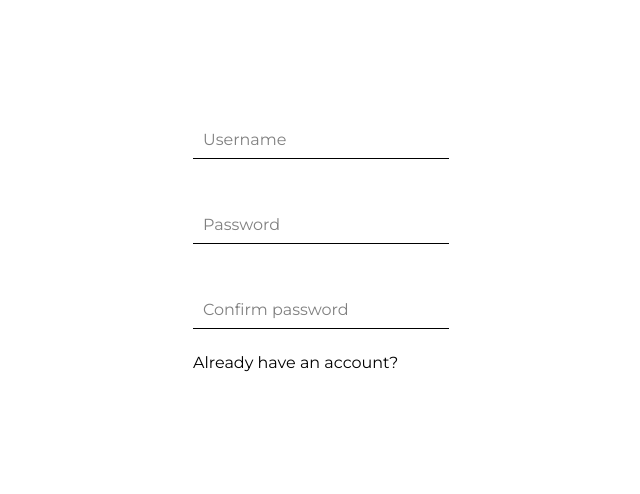
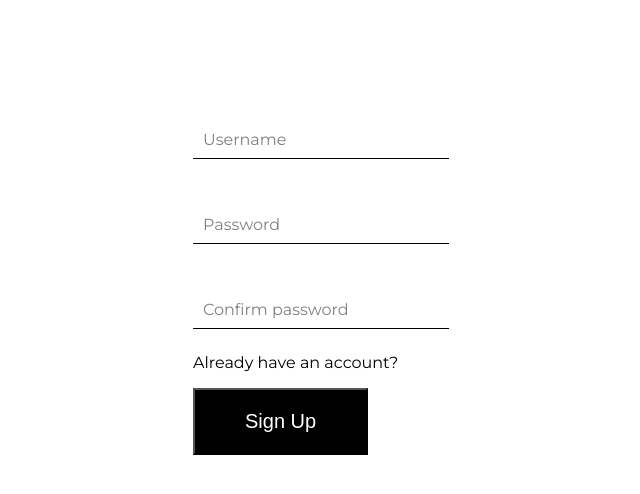
Before and after one commit to tuanminh160302/gfam, a React (Create React App) app: page /login in a window 1280 px wide. Both pictures are taken after a click on the element "Create an account instead". Shown: the top 494 px of the page, without its empty margins (575-1215 px from the left). Built offline with nearby package versions, Linux system fonts and the light colour scheme.

Commit message:
implementing login

```diff
--- a/package.json
+++ b/package.json
@@ -6,6 +6,7 @@
     "@testing-library/jest-dom": "^5.11.4",
     "@testing-library/react": "^11.1.0",
     "@testing-library/user-event": "^12.1.10",
+    "core-js": "^3.19.2",
     "firebase": "^9.6.0",
     "gsap": "^3.8.0",
     "react": "^17.0.2",
--- a/src/components/button/button.component.jsx
+++ b/src/components/button/button.component.jsx
@@ -1,19 +1,21 @@
 import './button.styles.scss';
 
-const Button = ({type, text, background, onClick, color, textSize, padding}) => {
+const Button = ({type, text, background, color, textSize, margin, padding, ...otherProps}) => {
     return (
-        <span
+        <button
             className="button"
             type={type}
             style={{
                     background: `${background}`,
                     color: `${color}`,
                     fontSize: `${textSize}`,
-                    padding: `${padding}`}}
-            onClick={onClick}>
+                    padding: `${padding}`,
+                    margin: `${margin}`
+                }}
+            {...otherProps}>
             {text}
-        </span>
+        </button>
     )
 }
 
-export default Button
+export default Button;
--- a/src/components/button/button.styles.scss
+++ b/src/components/button/button.styles.scss
@@ -8,6 +8,7 @@
     font-weight: 500;
     cursor: pointer;
     transition: .2s;
+    font-size: 1.25rem;
 
     &:hover {
         -webkit-box-shadow: 2px 2px 15px 0px rgba(0,0,0,0.35);
--- a/src/firebase/firebase.init.js
+++ b/src/firebase/firebase.init.js
@@ -1,7 +1,6 @@
 // Import the functions you need from the SDKs you need
 import { initializeApp } from "firebase/app";
-import "firebase/auth";
-import "firebase/firestore";
+import { getAnalytics } from "firebase/analytics";
 // TODO: Add SDKs for Firebase products that you want to use
 // https://firebase.google.com/docs/web/setup#available-libraries
 
@@ -18,5 +17,7 @@ const firebaseConfig = {
 };
 
 // Initialize Firebase
-const app = initializeApp(firebaseConfig);
-const analytics = getAnalytics(app);
+const firebaseApp = initializeApp(firebaseConfig);
+const analytics = getAnalytics(firebaseApp);
+
+export default firebaseApp;
--- a/src/form-input/form-input.component.jsx
+++ b/src/form-input/form-input.component.jsx
@@ -1,14 +1,15 @@
 import './form-input.styles.scss';
 
-const FormInput = ({ type, labelText, onChange, value, inputStyle, name }) => {
+const FormInput = ({ type, labelText, onChange, value, inputStyle, name, ...otherProps}) => {
     return (
         <div className='group'>
-            <input className={`input-field ${inputStyle}`} type={type} onChange={onChange} name={name} required/>
+            <input className={`input-field ${inputStyle}`} type={type} onChange={onChange} name={name} {...otherProps}/>
             {
                 labelText ?
                 (<label className={`${value.length ? 'shrink' : ''} input-label`}>{labelText}</label>)
                 : null
             }
+
         </div>
     )
 }
--- a/src/pages/login-page/login-page.component.jsx
+++ b/src/pages/login-page/login-page.component.jsx
@@ -1,4 +1,4 @@
-import { useRef, useState } from 'react';
+import { useRef } from 'react';
 import './login-page.styles.scss';
 import FormInput from '../../form-input/form-input.component';
 
@@ -8,38 +8,54 @@ import Button from '../../components/button/button.component';
 
 import gsap from 'gsap';
 
-const LoginPage = ({email, password, setData}) => {
+import firebaseApp from '../../firebase/firebase.init';
+import { getAuth, createUserWithEmailAndPassword } from "firebase/auth";
 
-    const [confirmPassword, setConfirmPassword] = useState('')
+const LoginPage = ({ email, password, confirmPassword, setData }) => {
 
     const loginFormRef = useRef()
     const signUpFormRef = useRef()
 
     const handleInputChange = (e) => {
-        const {name, value} = e.target
+        const { name, value } = e.target
         const dataObject = {
             [name]: value
         }
         setData(dataObject)
-        console.log(email, password)
-    }
-
-    const handleInputChangeLocal = (e) => {
-        setConfirmPassword(e.target.value)
+        // console.log(email, password)
+        console.log(name, value)
     }
 
     const takeToSignUp = () => {
-        gsap.to(loginFormRef.current, { duration: .3, opacity: 0});
-        gsap.to(loginFormRef.current, { delay: .3, duration: 0, display: 'none'});
-        gsap.to(signUpFormRef.current, { delay: .3, duration: 0, display: 'block'});
-        gsap.to(signUpFormRef.current, { delay: .3, duration: .3, opacity: 1});
+        gsap.to(loginFormRef.current, { duration: .3, opacity: 0 });
+        gsap.to(loginFormRef.current, { delay: .3, duration: 0, display: 'none' });
+        gsap.to(signUpFormRef.current, { delay: .3, duration: 0, display: 'block' });
+        gsap.to(signUpFormRef.current, { delay: .3, duration: .3, opacity: 1 });
     }
 
     const takeToLogIn = () => {
-        gsap.to(signUpFormRef.current, { duration: .3, opacity: 0});
-        gsap.to(signUpFormRef.current, { delay: .3, duration: 0, display: 'none'});
-        gsap.to(loginFormRef.current, { delay: .3, duration: 0, display: 'block'});
-        gsap.to(loginFormRef.current, { delay: .3, duration: .3, opacity: 1});
+        gsap.to(signUpFormRef.current, { duration: .3, opacity: 0 });
+        gsap.to(signUpFormRef.current, { delay: .3, duration: 0, display: 'none' });
+        gsap.to(loginFormRef.current, { delay: .3, duration: 0, display: 'block' });
+        gsap.to(loginFormRef.current, { delay: .3, duration: .3, opacity: 1 });
+    }
+
+    const handleFormSubmit = async (e) => {
+        e.preventDefault()
+        const auth = getAuth();
+        createUserWithEmailAndPassword(auth, email, password)
+            .then((userCredential) => {
+                // Signed in
+                const user = userCredential.user;
+                console.log(userCredential)
+                // ...
+            })
+            .catch((error) => {
+                const errorCode = error.code;
+                const errorMessage = error.message;
+                console.log(errorMessage)
+                // ..
+            });
     }
 
     return (
@@ -50,29 +66,32 @@ const LoginPage = ({email, password, setData}) => {
                     name='email'
                     type='email'
                     labelText='Username'
-                    onChange={(e) => {handleInputChange(e)}}
+                    onChange={(e) => { handleInputChange(e) }}
                     value={email}
+                    required
                 />
 
                 <FormInput
                     name='password'
                     type='password'
                     labelText='Password'
-                    onChange={(e) => {handleInputChange(e)}}
+                    onChange={(e) => { handleInputChange(e) }}
                     value={password}
+                    required
                 />
 
-                <span className='instead' onClick={() => {takeToSignUp()}}>Create an account instead</span>
+                <span className='instead' onClick={() => { takeToSignUp() }}>Create an account instead</span>
             </form>
 
-            <form className='form sign-up' ref={signUpFormRef}>
+            <form className='form sign-up' ref={signUpFormRef} onSubmit={(e) => { handleFormSubmit(e)}}>
                 <FormInput
                     inputStyle='margin-bottom'
                     name='email'
                     type='email'
                     labelText='Username'
-                    onChange={(e) => {handleInputChange(e)}}
+                    onChange={(e) => { handleInputChange(e) }}
                     value={email}
+                    required
                 />
 
                 <FormInput
@@ -80,30 +99,42 @@ const LoginPage = ({email, password, setData}) => {
                     name='password'
                     type='password'
                     labelText='Password'
-                    onChange={(e) => {handleInputChange(e)}}
+                    onChange={(e) => { handleInputChange(e) }}
                     value={password}
+                    required
                 />
 
                 <FormInput
+                    name='confirmPassword'
                     type='password'
                     labelText='Confirm password'
-                    onChange={(e) => {handleInputChangeLocal(e)}}
+                    onChange={(e) => { handleInputChange(e) }}
                     value={confirmPassword}
+                    required
                 />
 
-                <span className='instead' onClick={() => {takeToLogIn()}}>Already have an account?</span>
+                <span className='instead' onClick={() => { takeToLogIn() }}>Already have an account?</span>
+
+                <Button
+                    type='submit'
+                    text='Sign Up'
+                    background='black'
+                    color='white'
+                    margin='2vh 0 0 0'
+                />
             </form>
         </div>
     )
 }
 
-const mapStateToProps = ({signInData}) => ({
+const mapStateToProps = ({ signInData }) => ({
     email: signInData.email,
-    password: signInData.password
+    password: signInData.password,
+    confirmPassword: signInData.confirmPassword
 })
 
 const mapDispatchToProps = (dispatch) => ({
-    setData: (data) => {dispatch(getInputValue(data))}
+    setData: (data) => { dispatch(getInputValue(data)) }
 })
 
 export default connect(mapStateToProps, mapDispatchToProps)(LoginPage);
--- a/src/redux/signInData/signInData.reducer.js
+++ b/src/redux/signInData/signInData.reducer.js
@@ -2,7 +2,8 @@ import inputValueTypes from "./signInData.types";
 
 const INITIAL_STATE = {
     email: '',
-    password: ''
+    password: '',
+    confirmPassword: ''
 }
 
 const signInReducer = (state=INITIAL_STATE, action) => {
@@ -18,4 +19,4 @@ const signInReducer = (state=INITIAL_STATE, action) => {
     }
 }
 
-export default signInReducer
+export default signInReducer;
```
Also changed, not shown: 1 other file (tests, documents, lock files or other folders).
